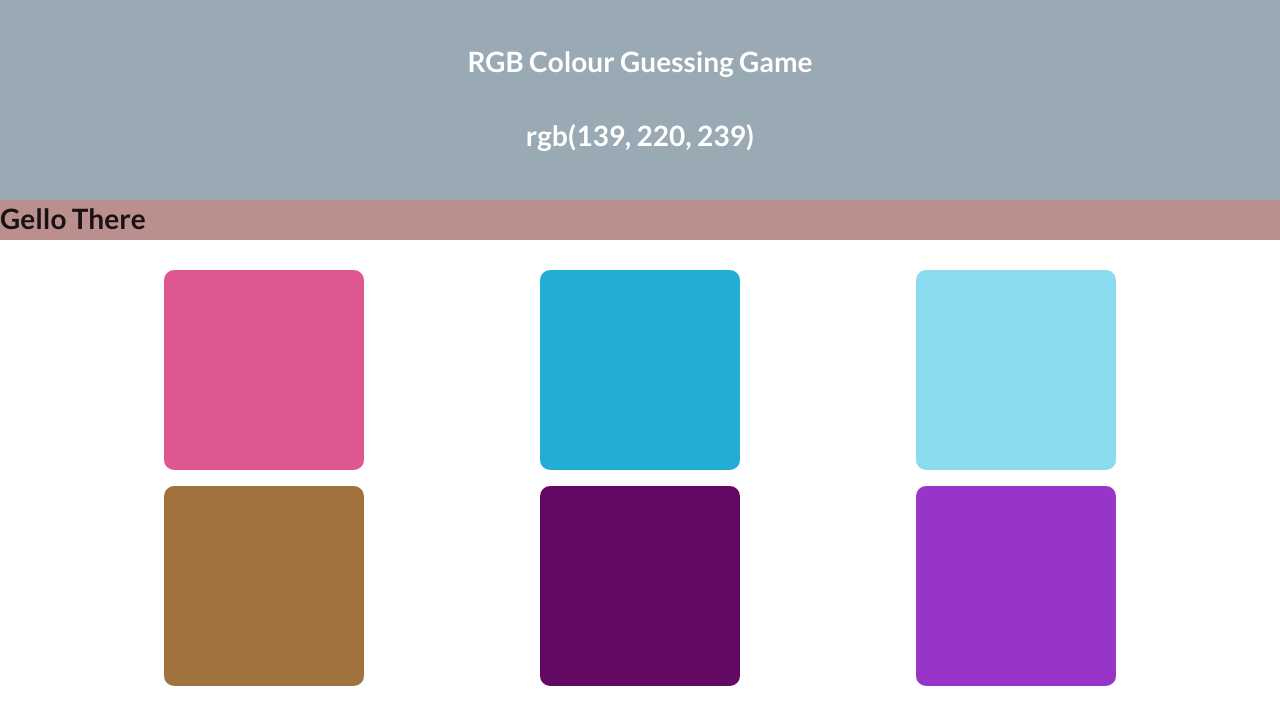
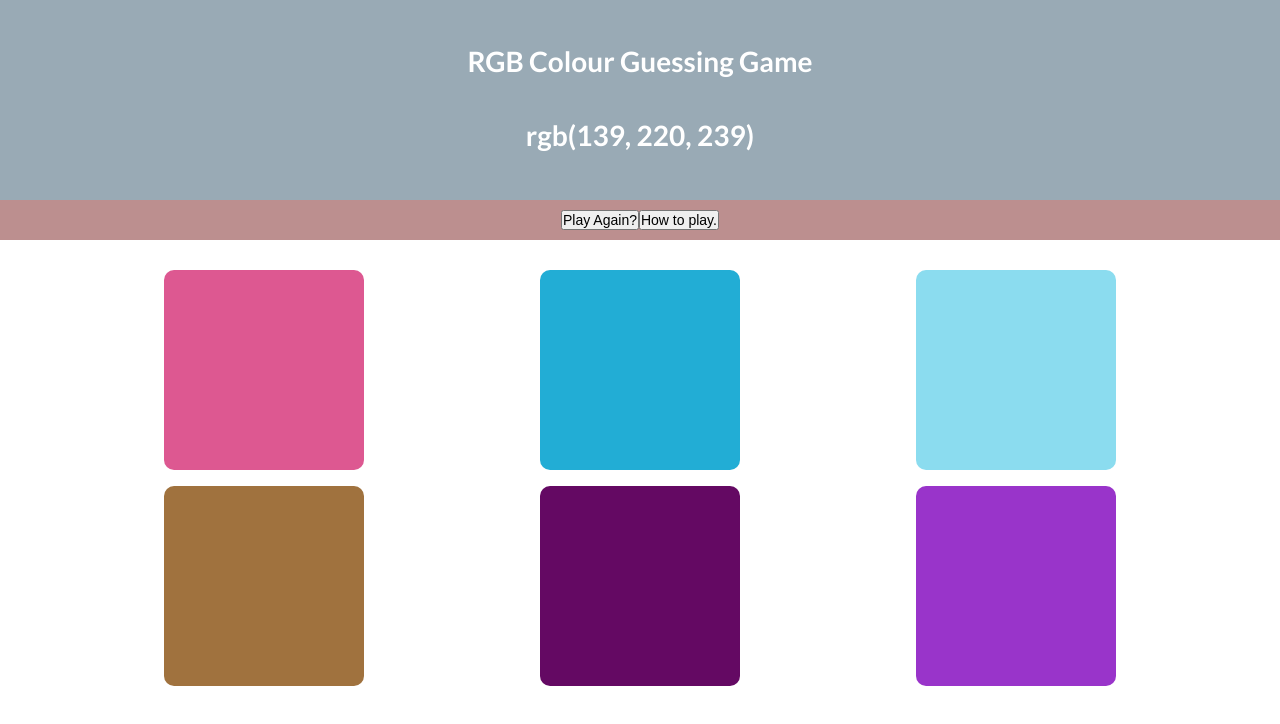
Before and after one commit to HarryCravDev/React_Practice_04, a React (Create React App) app: page / in a window 1280 px wide. Shown: the top 724 px of the page. Built offline with nearby package versions, Linux system fonts and the light colour scheme.

Commit message:
Layout styling for Toolbar.

```diff
--- a/src/Components/Tool_Bar/ToolBar.js
+++ b/src/Components/Tool_Bar/ToolBar.js
@@ -5,7 +5,8 @@ class ToolBar extends React.Component {
   render() {
     return (
       <div className="toolbar-container">
-        <h1>Gello There</h1>
+        <button>Play Again?</button>
+        <button>How to play.</button>
       </div>
     );
   }
--- a/src/Components/Tool_Bar/ToolBar.styles.css
+++ b/src/Components/Tool_Bar/ToolBar.styles.css
@@ -1,4 +1,8 @@
 .toolbar-container {
   height: 5%;
   background-color: rosybrown;
+  display: flex;
+  flex-direction: row;
+  justify-content: center;
+  align-items: center;
 }
```
